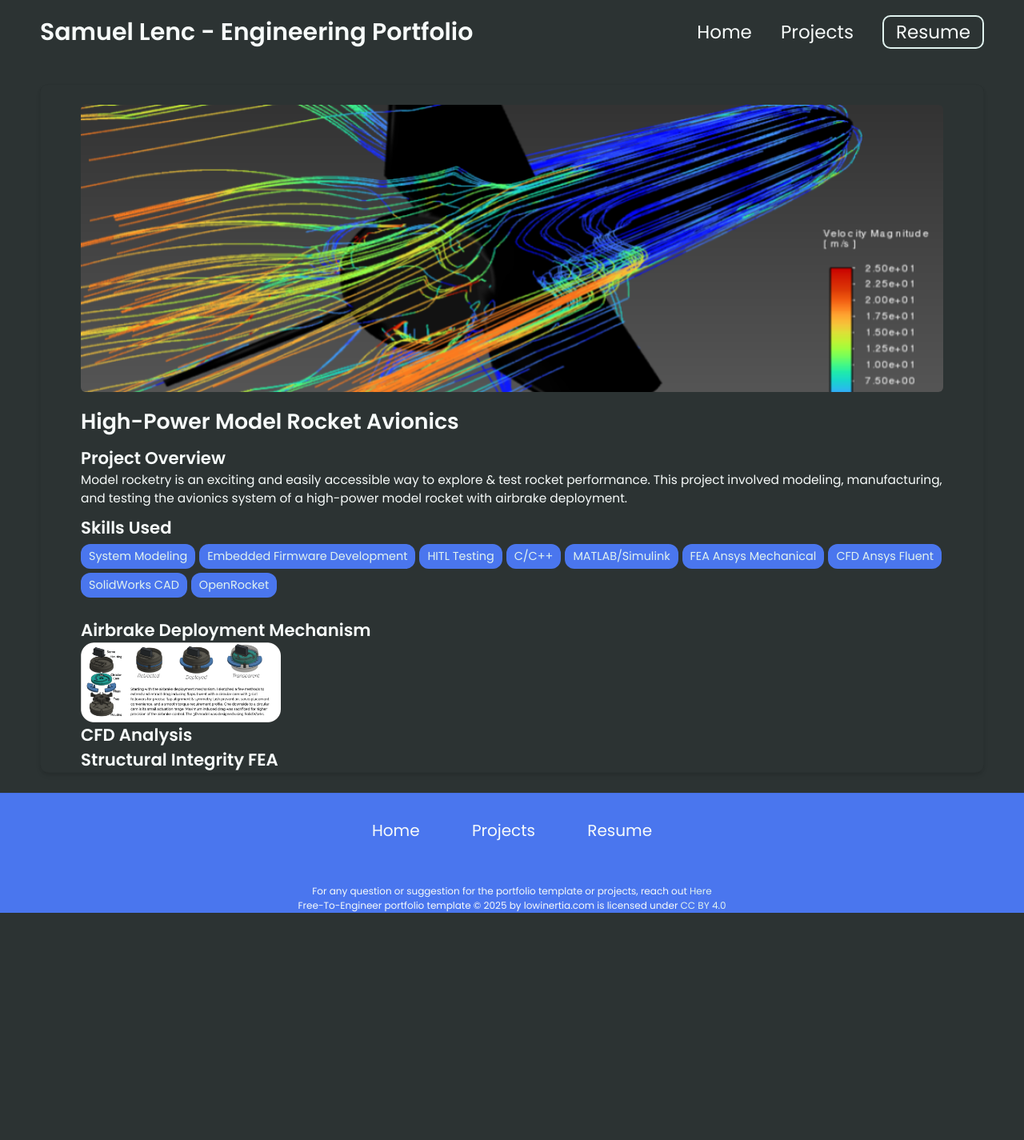
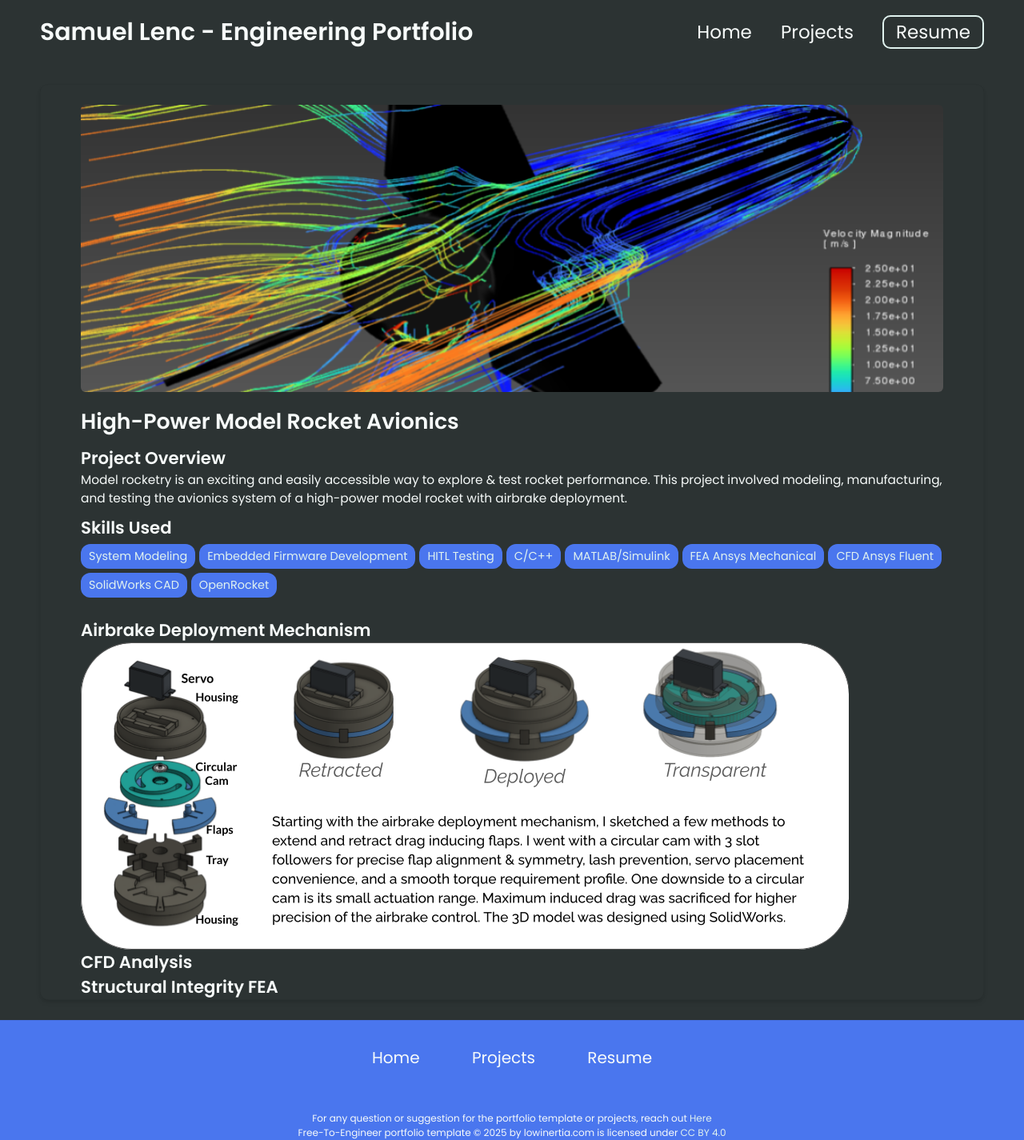
Before and after one commit to shlenc/shlenc.github.io, a Jekyll site: the page built from _projects/A-rocket-airbrake/index.md, in a window 1280 px wide. Shown: the whole page at 80% size. Built offline with Jekyll 4.4.1, drawn with Linux system fonts in a browser that asks for light colours; before the commit the page ends 1141 px from its top, so only the background shows below that.

Commit message:
image height

```diff
--- a/_projects/A-rocket-airbrake/index.md
+++ b/_projects/A-rocket-airbrake/index.md
@@ -17,7 +17,7 @@
 ---
 
 ## Airbrake Deployment Mechanism
-{% include image-gallery.html images="airbrake_mechanism.png" height="100" %}
+{% include image-gallery.html images="airbrake_mechanism.png" height="1000" %}
 
 ## CFD Analysis
 
```
